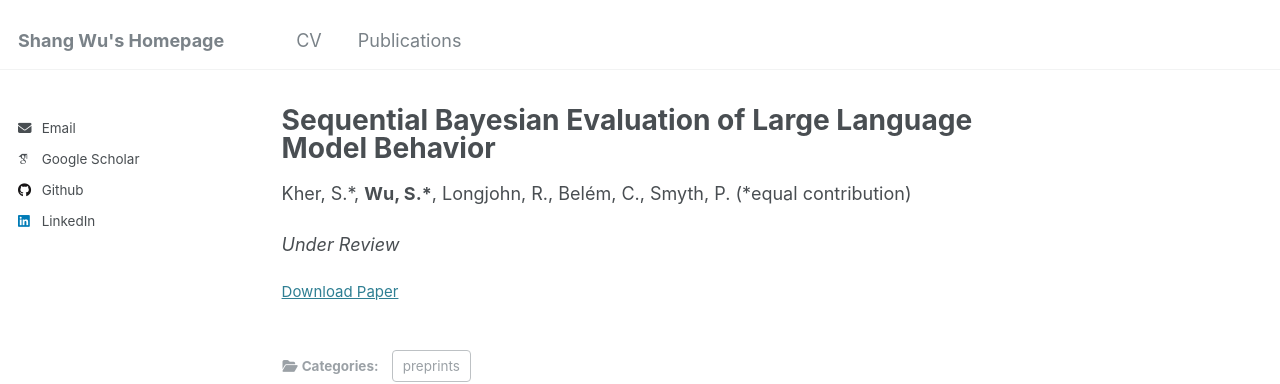
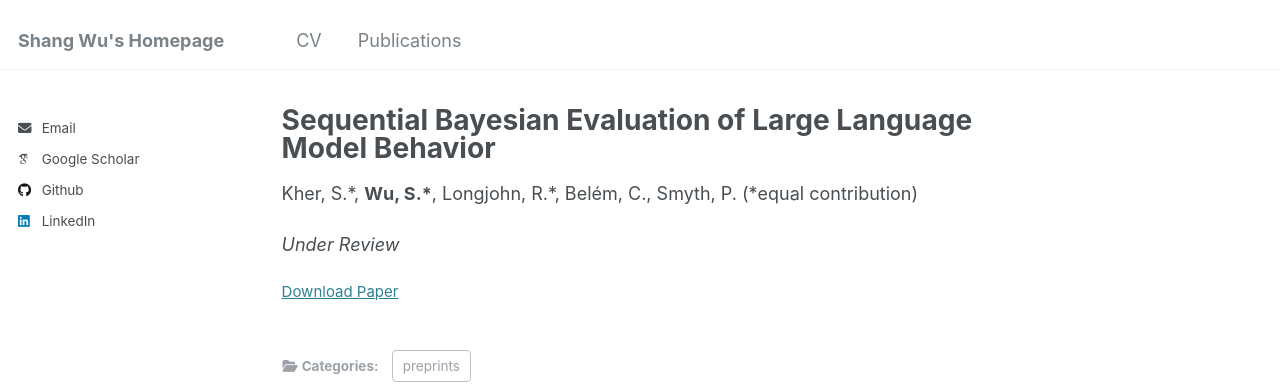
Before and after one commit to ShangW19/ShangW19.github.io, a Jekyll site: the page built from _publications/2026-03-02-sequential-bayesian-evaluation.md, in a window 1280 px wide and 1028 px high. Shown: the top 384 px of the window. Built offline with Jekyll 4.4.1, drawn with Linux system fonts in a browser that asks for light colours; some web fonts are replaced.

```diff
--- a/_publications/2026-03-02-sequential-bayesian-evaluation.md
+++ b/_publications/2026-03-02-sequential-bayesian-evaluation.md
@@ -6,5 +6,5 @@ permalink: /publication/2026-03-02-sequential-bayesian-evaluation
 date: 2026-03-02
 venue: 'Under Review'
 paperurl: 'https://arxiv.org/html/2511.10661v2'
-authors: 'Kher, S.*, <b>Wu, S.*</b>, Longjohn, R., Belém, C., Smyth, P. (*equal contribution)'
+authors: 'Kher, S.*, <b>Wu, S.*</b>, Longjohn, R.*, Belém, C., Smyth, P. (*equal contribution)'
 ---
```
